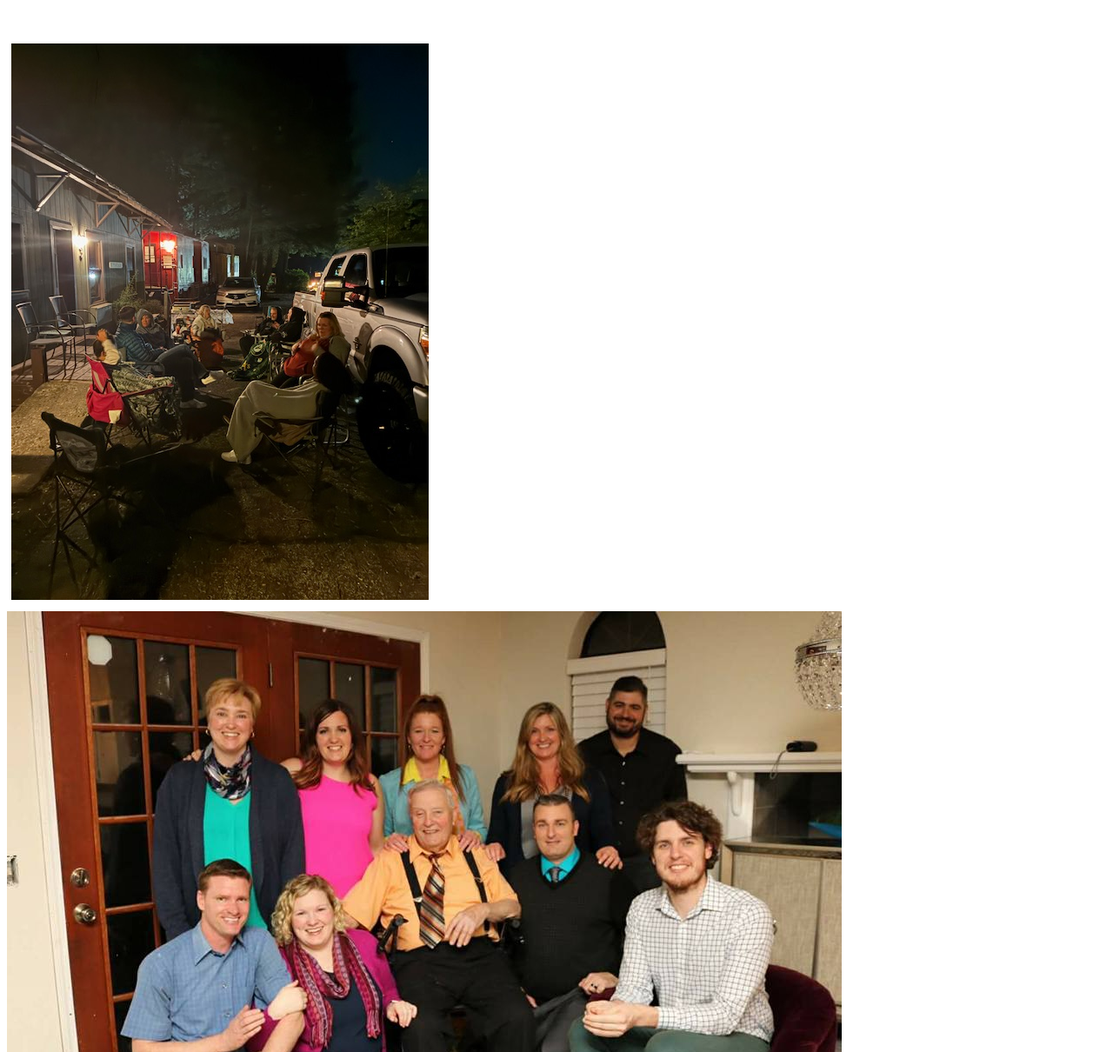
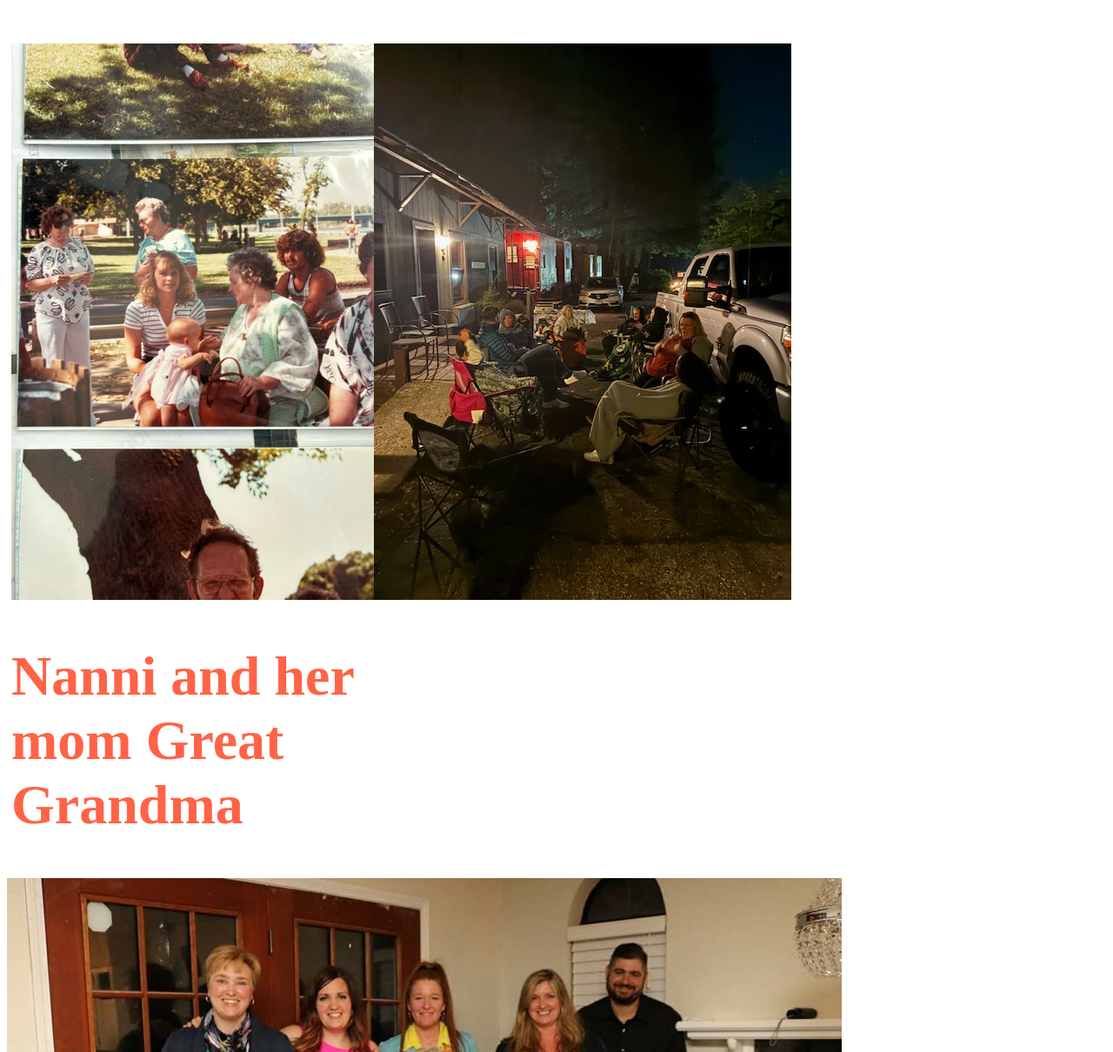
Before and after one commit to jks403/wrights2026.lol, a website: page index.html in a window 1280 px wide. Shown: the part 4140-5350 px from the top of the page at 87% size. Drawn offline with Linux system fonts and the light colour scheme.

Commit message:
adding Nani and her mom

```diff
--- a/index.html
+++ b/index.html
@@ -108,6 +108,12 @@ font-family: Tahoma, Verdana, Arial, sans-serif; }
 			<h1>Aunt Viola in green, Lillina and Her mom, my great grandma </h1>
 		</div>
 
+
+		<div class="column">
+			<img src="Nanandgrandma.jpeg" alt="Nani and gramma Viola on left">
+			<h1> Nanni and her mom Great Grandma</h1>
+		</div>
+
 		<div class="column">
 			<img src="Wrights2025.jpg">
 		</div>
```
Also changed, not shown: Nanandgrandma.jpeg (added).
